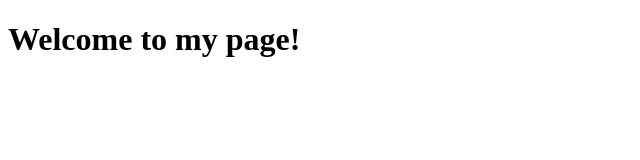
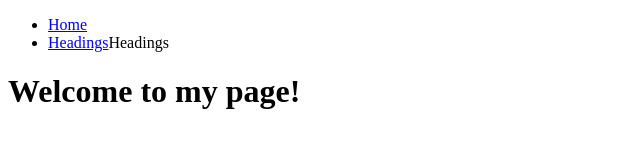
Before and after one commit to NeilTipton193/NeilTipton193-github.io, a plain HTML site: page index.html in a window 1280 px wide. Shown: the whole page, without its empty margins (0-640 px from the left). Drawn offline with Linux system fonts and the light colour scheme.

Commit message:
Second commit

```diff
--- a/index.html
+++ b/index.html
@@ -7,6 +7,10 @@
     <title>My Homepage</title>
 </head>
 <body>
+   <ul>
+       <li><a href="index.html"> Home</a></li>
+       <li><a href="headings.html">Headings</a>Headings</li>
+   </ul>
     <h1>Welcome to my page!</h1>
 </body>
 </html>
```
